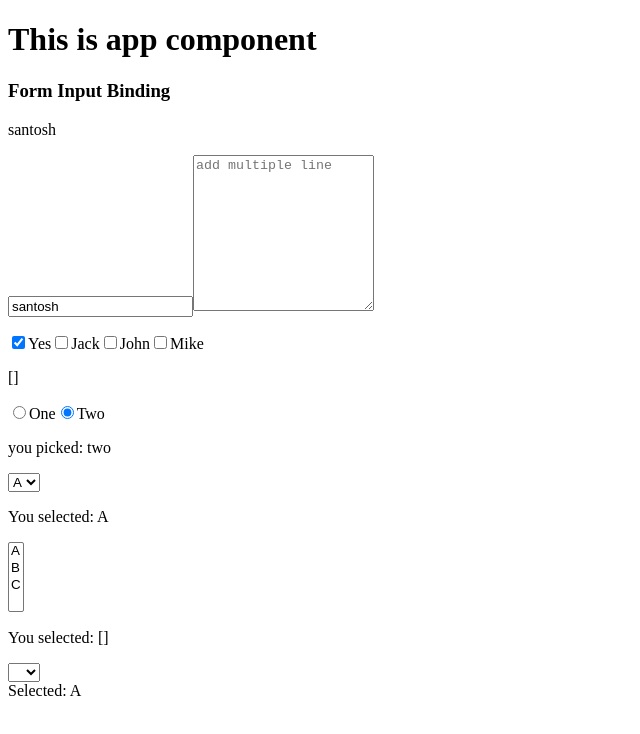
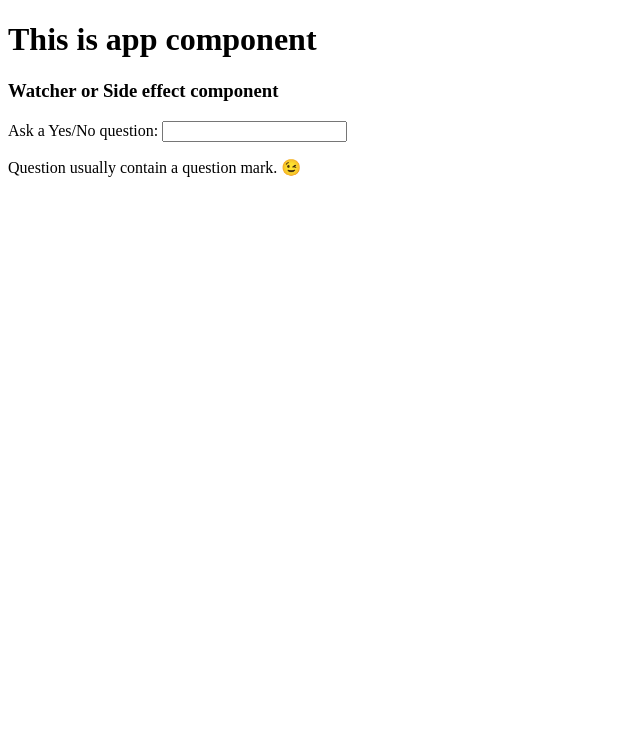
Before and after one commit to santoshkbrj/Vuejs_Tutorial, a Vue app in the folder vue-project/: page / in a window 1280 px wide. Shown: the top 734 px of the page, without its empty margins (0-640 px from the left). Built offline with nearby package versions, Linux system fonts and the light colour scheme.

Commit message:
watch work like side effect in vue js

```diff
--- a/vue-project/src/App.vue
+++ b/vue-project/src/App.vue
@@ -1,11 +1,11 @@
 <script setup>
-import FormInput from "./components/FormInput.vue";
+import WatcherComponent from "./components/WatcherComponent.vue";
 </script>
 
 <template>
   <div>
     <h1>This is app component</h1>
-    <form-input/>
+   <watcher-component/>
   </div>
 </template>
 
--- /dev/null
+++ b/vue-project/src/components/WatcherComponent.vue
@@ -0,0 +1,37 @@
+<template lang="">
+    <div>
+        <h3>Watcher or Side effect component</h3>
+        <p>Ask a Yes/No question:
+            <input type="text" v-model="question" :disabled="loading"/>
+        </p>
+        <p>{{answer}}</p>
+        <img :src="imageData" style="width:200px"/>
+    </div>
+</template>
+<script setup>
+import { ref, watch } from 'vue';
+  const question = ref('');
+  const answer = ref("Question usually contain a question mark. 😉");
+  const loading = ref(false);
+  const imageData = ref('');
+
+  watch(question, async(newQuestion, oldQuestion)=>{
+  if(newQuestion.includes('?')){
+     loading.value = true;
+     answer.value = 'Thinking';
+  }
+  try{
+    const res = await fetch('https://yesno.wtf/api');
+    const resJson = await res.json();
+    imageData.value = resJson.image;
+    answer.value = resJson.answer;
+  } catch(err){
+    answer.value = 'Error could not reach to API' + err;
+  } finally{
+    loading.value = false;
+  }
+})
+</script>
+<style>
+
+</style>
```
